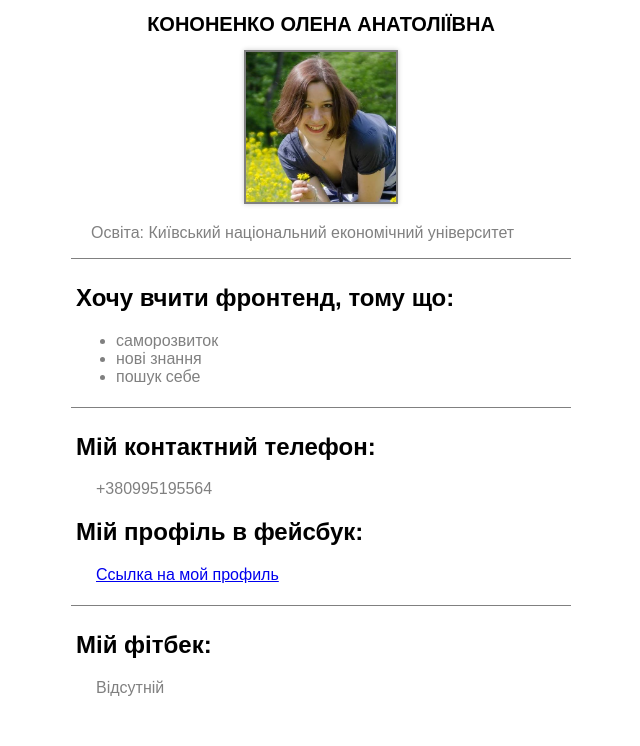
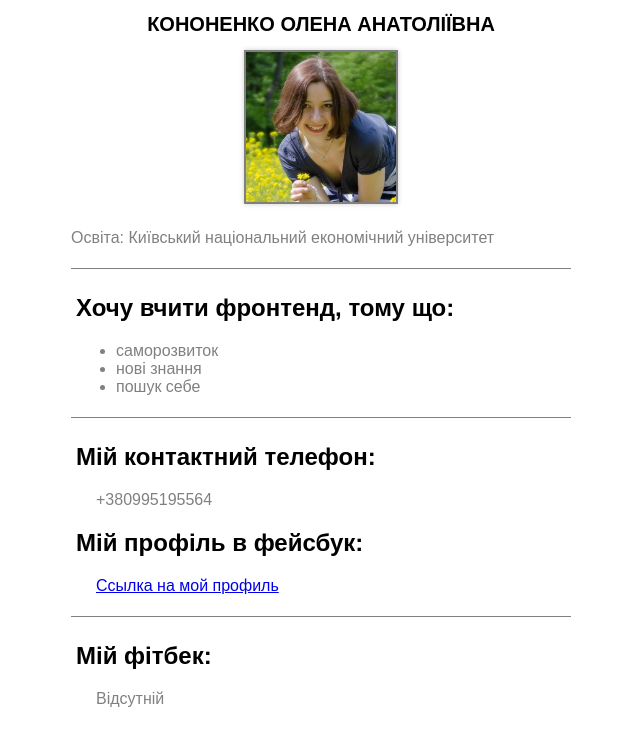
Before and after one commit to misteria1988/Kononenko_html_2, a plain HTML site: page index.html in a window 1280 px wide. Shown: the whole page, without its empty margins (319-959 px from the left). Drawn offline with Linux system fonts and the light colour scheme.

Commit message:
туцфвв

```diff
--- a/index.html
+++ b/index.html
@@ -1,7 +1,7 @@
 <!DOCTYPE html>
 <html>
     <head>
-        <title>Атрибуты HTML-тегов</title>
+        <title>Мое резюме</title>
 		<meta charset="UTF-8">
 		<link rel="stylesheet" href="style.css">
     </head>
@@ -10,11 +10,9 @@
  <div>
   <div class="lenpic2" >
    <h1 class="lenpic">кононенко олена анатоліївна</h1>
-   <img class="lenpic1" src="pic1.jpg" alt="картинка">
-   <div class="hhh">
-   <p>Освіта: Київський національний економічний університет</p>
-   </div>
-   <div class="bord">
+   <img class="lenpic1" src="pic1.jpg" alt="картинка" title="это Я">
+    <h4>Освіта: Київський національний економічний університет</h4>
+    <div class="bord">
     <h2>Хочу вчити фронтенд, тому що:</h2>
     <ul>
      <li>саморозвиток </li>
@@ -26,7 +24,7 @@
     <h2>Мій контактний телефон:</h2>
     <p>+380995195564</p>
     <h2>Мій профіль в фейсбук:</h2>
-	<p> <a href="https://www.facebook.com/elena.kononenko.9212/">Ссылка на мой профиль</a></p>
+	<p> <a href="https://www.facebook.com/elena.kononenko.9212/" target="_blank">Ссылка на мой профиль</a></p>
    </div>
    <div class="bord">
 	<h2>Мій фітбек:</h2>
--- a/style.css
+++ b/style.css
@@ -1,45 +1,81 @@
+
+.lenpic2 {
+   text-align: center;
+
+              width: 500px;
+
+              margin: auto;
+
+              font-family: arial;
+}
+
+
+.bord{
+        border-top: 1px solid grey;
+
+              padding: 5px;
+
+              text-align: left;
+  }
+
+
+
+
+.lenpic1 {
+    width: 150px;
+
+              height: 150px;
+
+              background: gray;
+
+              box-shadow: 0 0 5px rgba(0,0,0,0.20);
+
+              padding: 2px;
+
+}
+
+
 
 .lenpic {
     text-align: center;
+
              text-transform: uppercase;
+
              font-size: 20px;
+
              font-weight: 900;
+
              color:black;
-    }
-
-   .hhh {
- text-align: left;
 
 }
 
-.lenpic1 {
-    width: 150px;
-    height: 150px;
-    background: gray;
-    box-shadow: 0 0 5px rgba(0,0,0,0.20);
-    padding: 2px;
-  }
-
-.lenpic2 {
-   text-align: center;
-   width: 500px;
-   margin: auto;
-  font-family: arial;}
 
 
 
-p {
+
+
+
+div p {
        color:grey;
+
               text-indent: 20px;
+
 }
 
 
-ul {
+h4 {
+          text-align: left;
+
               color:grey;
+
+              font-weight:normal;
+
 }
 
-.bord {
-    border-top: 1px solid grey;
-    padding: 5px;
-    text-align: left;
+
+
+
+ul li{
+          color:grey;
+
 }
```
Lines whose indentation alone changed are shown as unchanged.
